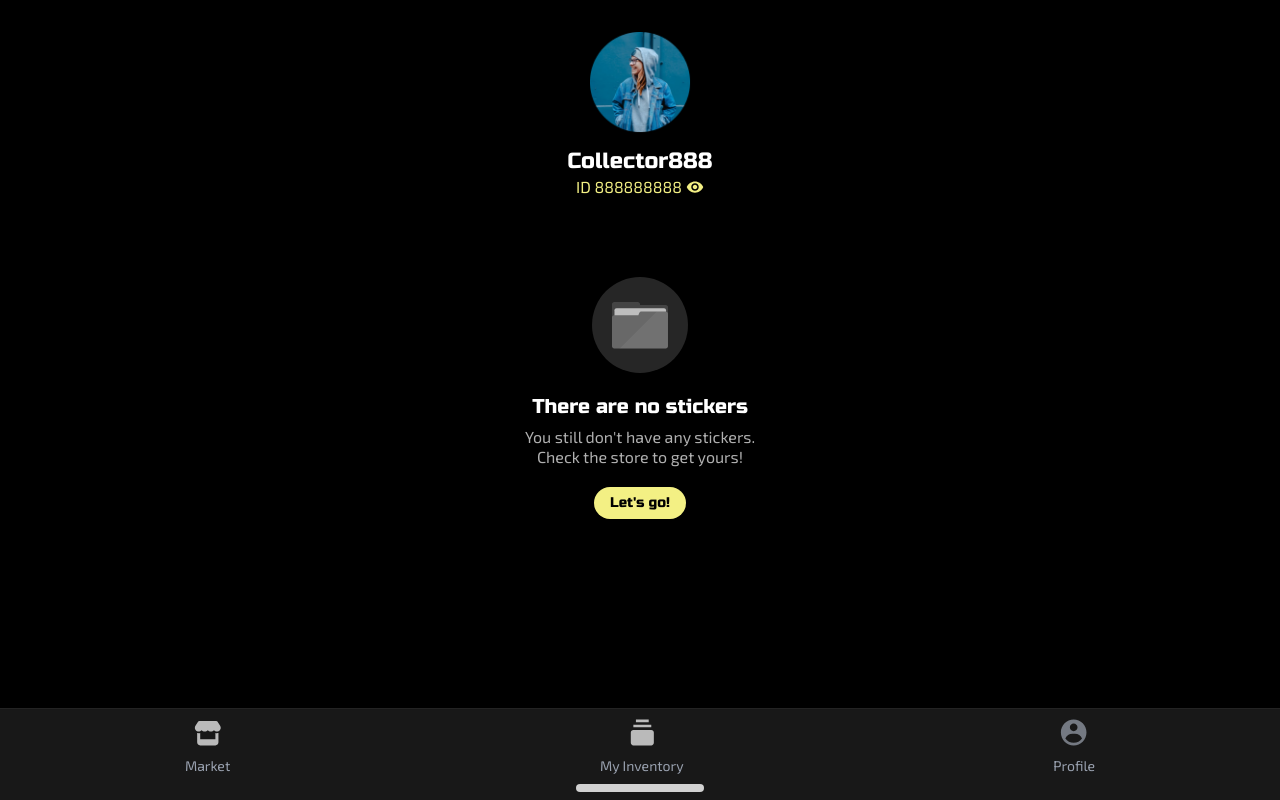
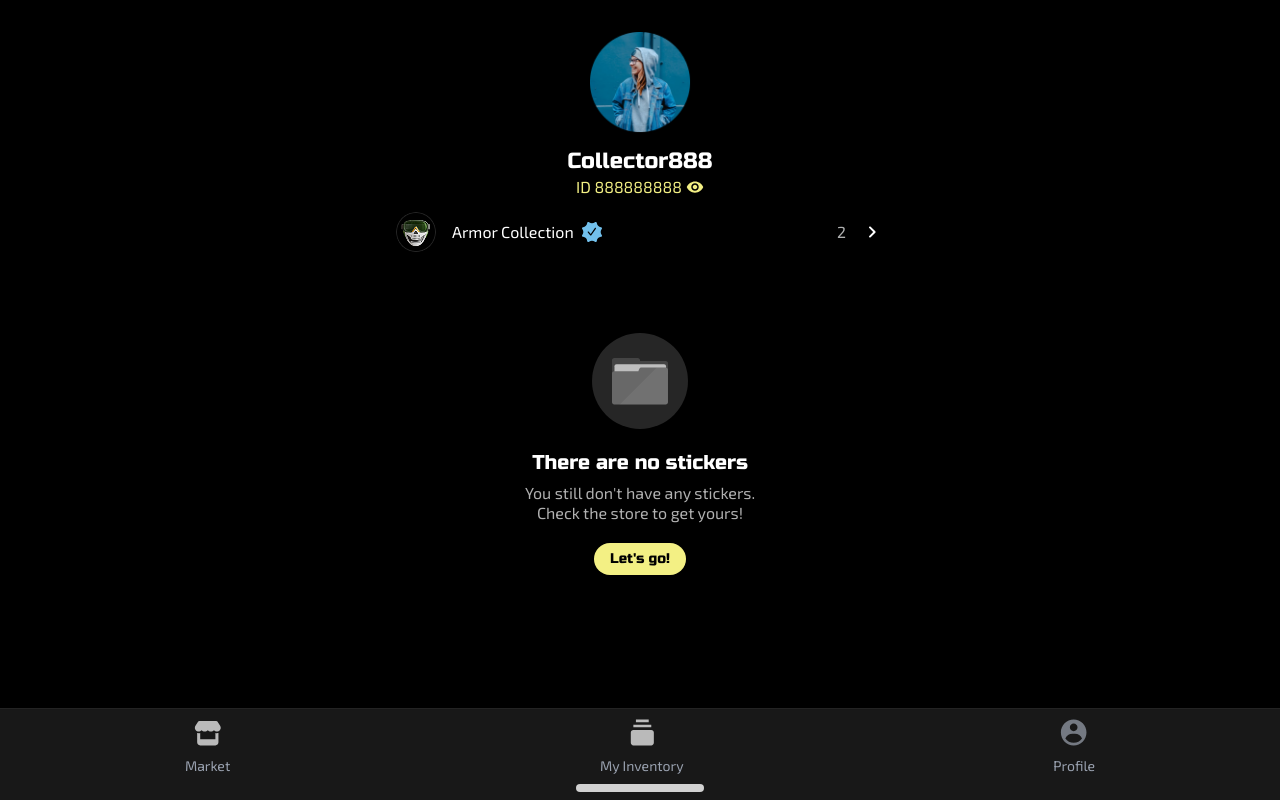
Before and after one commit to Lodo4ka/ton-crypto-market, a React (Vite) app: page / in a window 1280 px wide. Built offline with nearby package versions, Linux system fonts and the light colour scheme; what @tonconnect/ui-react, @twa-dev/sdk would draw is missing.

Commit message:
Add ProfileCollectionsDropdown component with initial state and UI; include new armor and paintball images for collection display in Profile page.

```diff
--- /dev/null
+++ b/src/entities/user/ui/ProfileCollectionsDropdown.tsx
@@ -0,0 +1,132 @@
+import { useMemo, useState } from 'react';
+import cn from 'classnames';
+
+import chevronIcon from '../../../assets/icons/chevron-white.svg';
+import armorAvatar from '../../../assets/armor_icon.png';
+import productPaintball6 from '../../../assets/product_paintball6.png';
+
+export type ProfileCollection = {
+  id: string;
+  name: string;
+  itemsCount: number;
+  avatarSrc?: string;
+  verified?: boolean;
+};
+
+export interface ProfileCollectionsDropdownProps {
+  className?: string;
+  collections?: ProfileCollection[];
+}
+
+export const ProfileCollectionsDropdown = ({
+  className,
+  collections,
+}: ProfileCollectionsDropdownProps) => {
+  const initialCollections = useMemo<ProfileCollection[]>(
+    () =>
+      collections ?? [
+        {
+          id: 'armor',
+          name: 'Armor Collection',
+          itemsCount: 2,
+          avatarSrc: armorAvatar,
+          verified: true,
+        },
+      ],
+    [collections],
+  );
+
+  const [isOpen, setIsOpen] = useState(false);
+  const selectedId = initialCollections[0]?.id ?? '';
+
+  const selected = useMemo(
+    () => initialCollections.find((c) => c.id === selectedId) ?? initialCollections[0],
+    [initialCollections, selectedId],
+  );
+
+  const handleToggle = () => setIsOpen((v) => !v);
+
+  // Selection is not used in the open grid view; kept state for future extension.
+
+  return (
+    <div className={cn('w-full', !isOpen && 'max-h-[40px]', className)}>
+      {/* Trigger */}
+      {selected && (
+        <button
+          type="button"
+          aria-expanded={isOpen}
+          onClick={handleToggle}
+          className={cn(
+            'w-full h-full flex items-center justify-between gap-[14px] py-[10px] px-[12px] rounded-[16px] cursor-pointer max-h-[40px]',
+          )}
+        >
+          <div className="flex items-center gap-[16px] min-w-0">
+            <img
+              src={selected.avatarSrc}
+              alt={selected.name}
+              className="w-[40px] h-[40px] rounded-full object-cover flex-shrink-0"
+            />
+            <div className="flex items-center gap-[8px] min-w-0">
+              <span className="text-white text-[16px] leading-[16px] truncate">
+                {selected.name}
+              </span>
+              {selected.verified && (
+                <svg
+                  xmlns="http://www.w3.org/2000/svg"
+                  width="20"
+                  height="20"
+                  viewBox="0 0 20 20"
+                  fill="none"
+                >
+                  <path
+                    d="M5.19675 1.04376C5.27337 0.123097 6.35821 -0.326256 7.0634 0.270573C8.75835 1.70508 11.2416 1.70508 12.9366 0.270573C13.6418 -0.326256 14.7266 0.123097 14.8033 1.04376C14.9874 3.25663 16.7434 5.01258 18.9562 5.19675C19.8769 5.27337 20.3263 6.35821 19.7294 7.0634C18.2949 8.75835 18.2949 11.2416 19.7294 12.9366C20.3263 13.6418 19.8769 14.7266 18.9562 14.8033C16.7434 14.9874 14.9874 16.7434 14.8033 18.9562C14.7266 19.8769 13.6418 20.3263 12.9366 19.7294C11.2416 18.2949 8.75835 18.2949 7.0634 19.7294C6.35821 20.3263 5.27337 19.8769 5.19675 18.9562C5.01258 16.7434 3.25663 14.9874 1.04376 14.8033C0.123097 14.7266 -0.326256 13.6418 0.270573 12.9366C1.70508 11.2416 1.70508 8.75835 0.270573 7.0634C-0.326257 6.35821 0.123097 5.27337 1.04376 5.19675C3.25663 5.01258 5.01258 3.25663 5.19675 1.04376Z"
+                    fill="#72C0EC"
+                  />
+                  <path
+                    d="M12.8728 5.95076C13.0684 5.66639 13.4576 5.5941 13.742 5.78963C14.0262 5.98516 14.0984 6.37441 13.9031 6.65877L9.31936 13.325C9.2094 13.485 9.03101 13.5857 8.83719 13.596C8.69194 13.6037 8.55063 13.5594 8.43557 13.4752L8.32937 13.3787L5.82937 10.4613L5.75735 10.3575C5.61631 10.1033 5.66844 9.77645 5.89773 9.57991C6.12707 9.38358 6.45803 9.38207 6.68753 9.56038L6.77908 9.64827L8.74929 11.9469L12.8728 5.95076Z"
+                    fill="black"
+                  />
+                </svg>
+              )}
+            </div>
+          </div>
+          <div className="flex items-center gap-[14px] flex-shrink-0">
+            <span className="text-[#AFB0B0] text-[16px] leading-[20px]">{selected.itemsCount}</span>
+            <img
+              src={chevronIcon}
+              alt="chevron"
+              className={cn(
+                'w-[24px] h-[24px] transition-transform',
+                isOpen ? 'rotate-90' : 'rotate-0',
+              )}
+            />
+          </div>
+        </button>
+      )}
+
+      {/* List */}
+      {isOpen && (
+        <div className="mt-[12px] grid grid-cols-3 gap-x-[12px] gap-y-[12px]">
+          {/* Product Card from Figma 1269:11183 */}
+          <button type="button" className="w-[114px] flex flex-col items-start cursor-pointer">
+            <div className="w-[114px] h-[114px] rounded-[12px] overflow-hidden bg-[#B0C3D9]">
+              <img
+                src={productPaintball6}
+                alt="The Dye Cut Pack"
+                className="w-full h-full object-cover"
+              />
+            </div>
+            <span className="mt-[8px] text-white text-[16px] leading-[16px] font-bold truncate w-full">
+              The Dye Cut Pack
+            </span>
+            <span className="mt-[4px] text-[#B0C3D9] text-[12px] leading-[14px] font-bold uppercase">
+              UNCOMMON
+            </span>
+          </button>
+        </div>
+      )}
+    </div>
+  );
+};
+
+export default ProfileCollectionsDropdown;
--- a/src/pages/Profile.tsx
+++ b/src/pages/Profile.tsx
@@ -3,6 +3,7 @@ import { useNavigate } from 'react-router-dom';
 import { ProfileBar } from '../entities/user/ui/ProfileBar.tsx';
 import { ProfileTitle } from '../entities/user/ui/ProfileTitle.tsx';
 import { SmallPillFillButton } from '../shared/ui/small-pill-fill-button/SmallPillButton.tsx';
+import { ProfileCollectionsDropdown } from '../entities/user/ui/ProfileCollectionsDropdown.tsx';
 
 const Profile = () => {
   const navigate = useNavigate();
@@ -11,6 +12,9 @@ const Profile = () => {
     <div className="">
       <ProfileBar />
       <ProfileTitle className="mt-[16px]" />
+      <div className="mt-[16px] px-[16px]">
+        <ProfileCollectionsDropdown />
+      </div>
       <div className="mt-[81px] flex flex-col items-center text-center">
         <svg
           xmlns="http://www.w3.org/2000/svg"
--- a/src/pages/market.tsx
+++ b/src/pages/market.tsx
@@ -67,7 +67,7 @@ export const Market = () => {
                         viewBox="0 0 24 24"
                         fill="none"
                       >
-                        <g clip-path="url(#clip0_40000014_6242)">
+                        <g clipPath="url(#clip0_40000014_6242)">
                           <path
                             d="M12.5943 4.36588L14.5148 8.36817C14.5967 8.50976 14.7242 8.67967 14.8516 8.77406C15.5433 9.29323 18.2285 9.19883 19.2479 9.50089C20.2673 9.80295 20.0034 10.2655 19.8577 10.8602L16.5719 14.3433C16.4627 15.7025 16.9542 17.194 16.9906 18.5438C17.027 19.8936 16.5628 20.224 15.5342 19.8653C14.351 19.45 13.1677 18.3267 11.9389 17.9491L8.16156 19.8747C7.57903 20.1202 6.92368 19.4028 6.92368 18.8459C6.92368 18.2889 7.20584 16.5804 7.41519 16.0707C8.06144 14.5226 10.8922 13.7486 12.2302 12.8519C13.5682 11.9551 12.485 12.446 12.1301 12.4648C10.4007 12.5498 7.52442 13.6825 6.03168 12.7291C5.6949 12.512 4.28408 11.3227 4.12934 11.0206C3.78346 10.341 4.16575 9.66136 4.86661 9.48201C6.15911 9.16108 7.71556 9.29323 9.00805 8.86846C9.14459 8.75518 9.2265 8.58528 9.31752 8.43425C9.92736 7.38648 10.5736 5.31926 11.2472 4.4886C11.9207 3.65793 12.1392 4.07327 12.5852 4.37532L12.5943 4.36588Z"
                             fill="#F3F084"
```
Also changed, not shown: src/assets/armor_icon.png (added), 1 other file (tests, documents, lock files or other folders).
